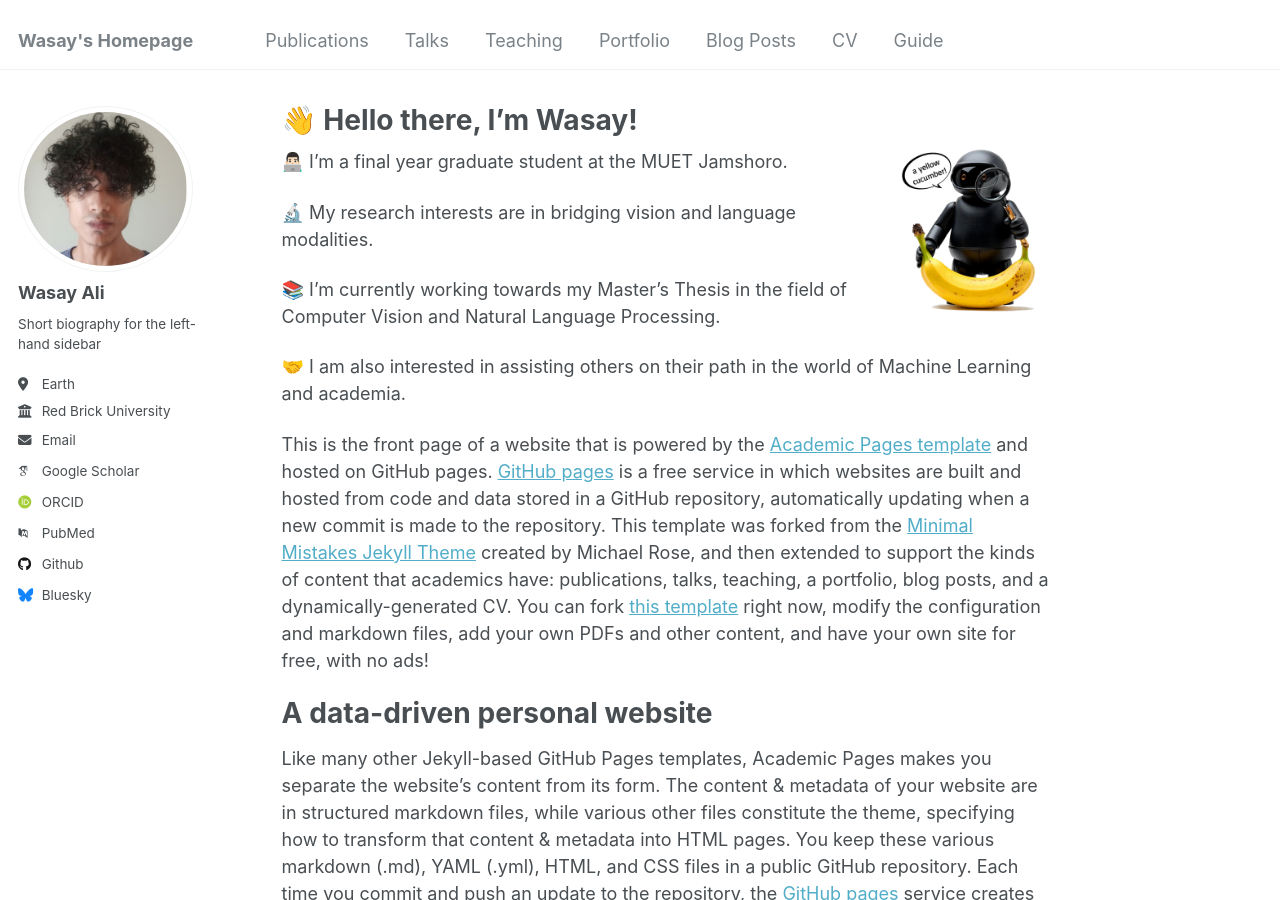
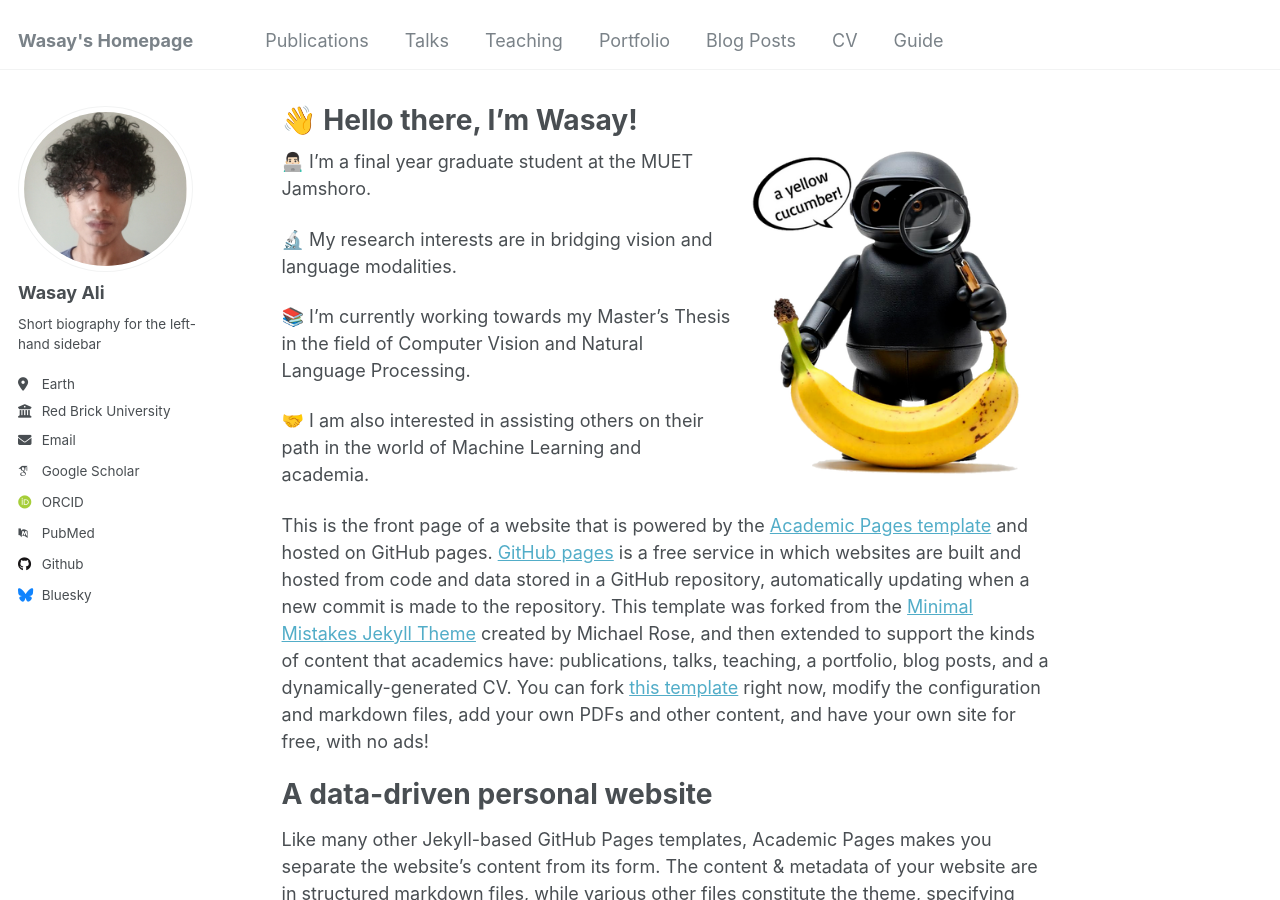
Before and after one commit to Wasayaliabbasi/wasayaliabbasi.github.io, a Jekyll site: the page built from _pages/about.md, in a window 1280 px wide and 900 px high. Built offline with Jekyll 4.4.1, drawn with Linux system fonts in a browser that asks for light colours; some web fonts are replaced.

Commit message:
Update about.md

```diff
--- a/_pages/about.md
+++ b/_pages/about.md
@@ -10,7 +10,7 @@ redirect_from:
 
 
 
-![Illustration of combining vision and language modalities](/images/rsz_1banana.png){: .align-right style="width: 150px; margin-left: 20px; margin-bottom: 10px;"}
+![Illustration of combining vision and language modalities](/images/rsz_1banana.png){: .align-right style="width: 300px; margin-left: 20px; margin-bottom: 10px;"}
 👨🏻‍💻 I'm a final year graduate student at the MUET Jamshoro.
 
 🔬 My research interests are in bridging vision and language modalities.
```
